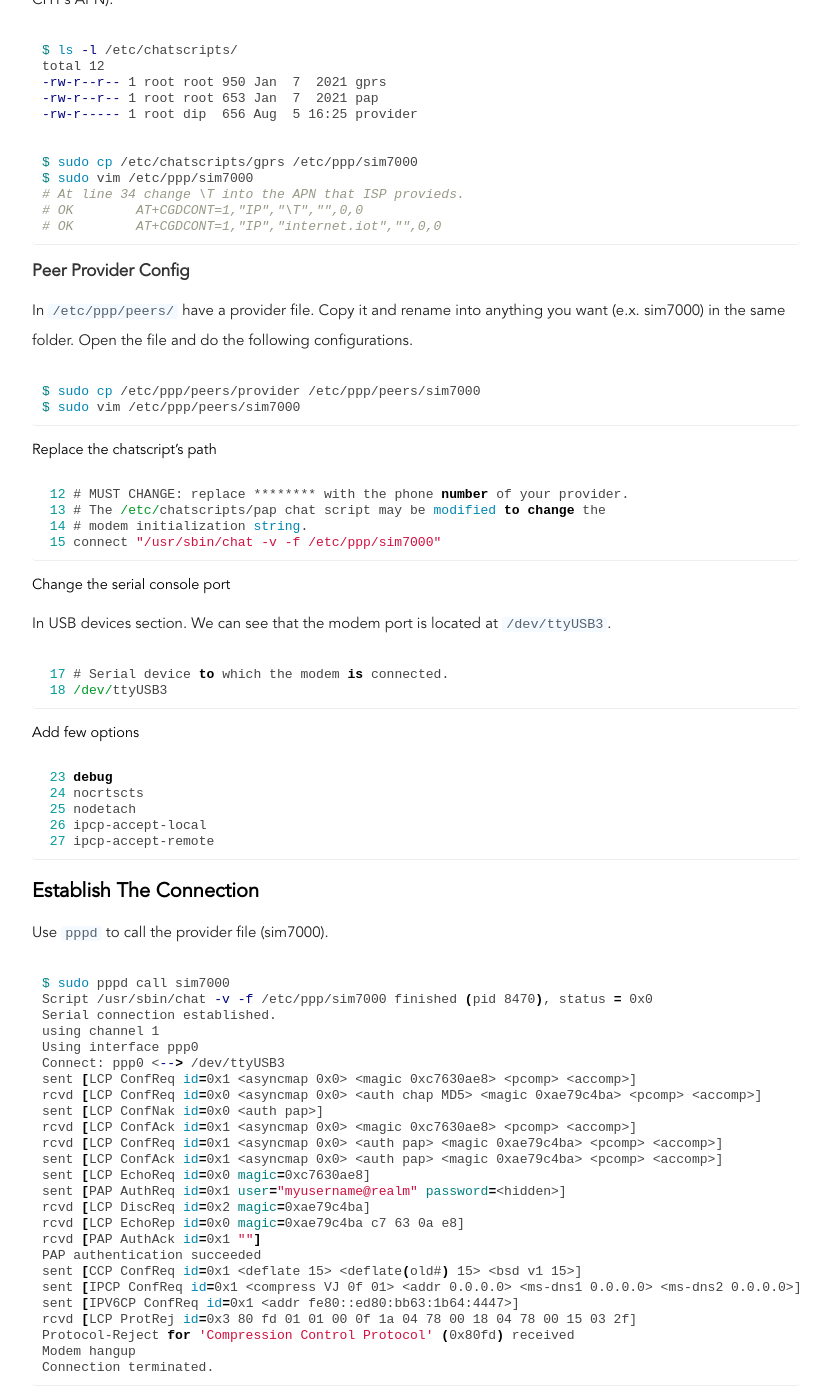
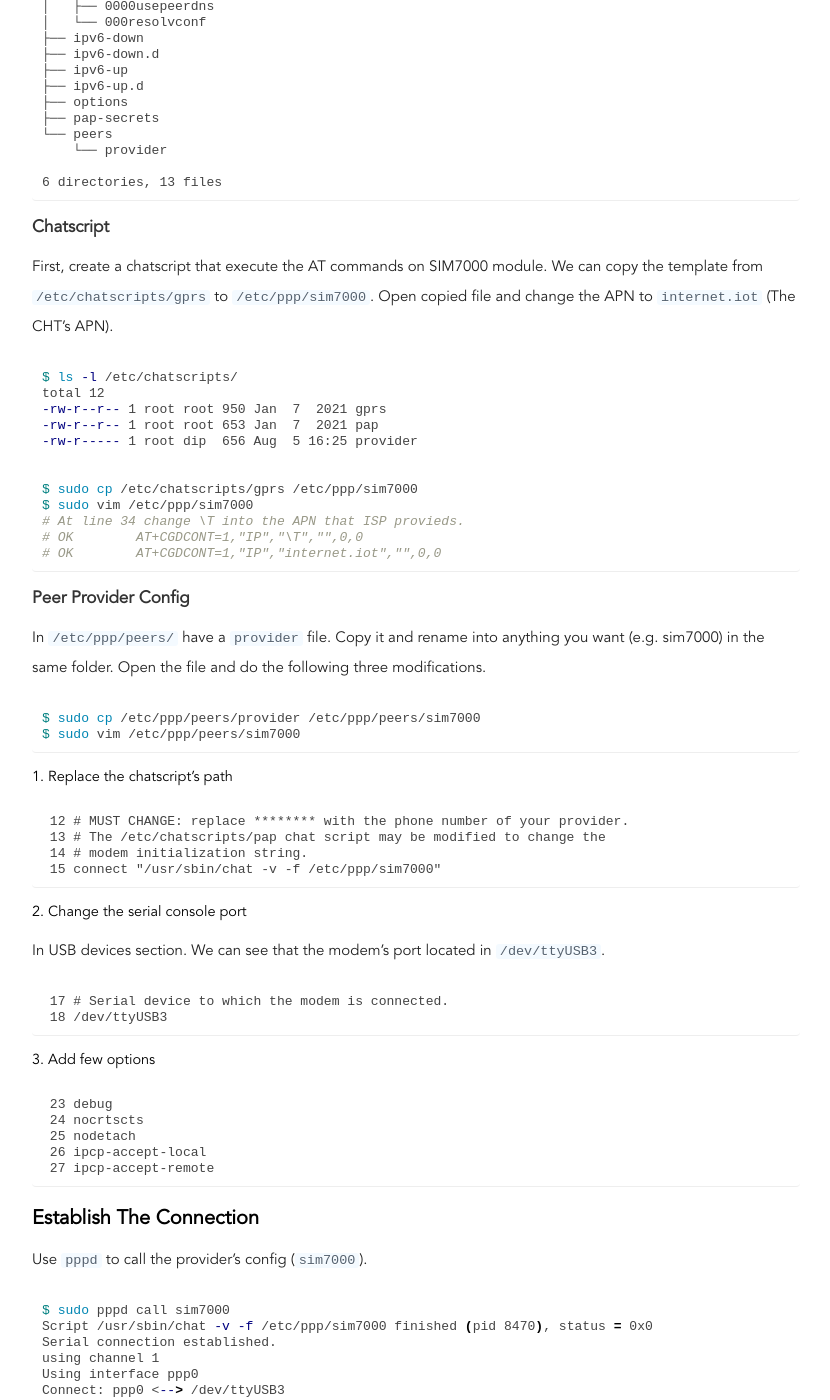
Before and after one commit to wilicw/wilicw.github.io, a Jekyll site: the page built from _posts/2022-08-02-Raspberry-pi-SIM7000-ppp-cht.md, in a window 1280 px wide and 1400 px high, scrolled down 2313 px. Shown: the whole window, without its empty margins (224-1054 px from the left). Built offline with Jekyll 4.4.1, drawn with Linux system fonts in a browser that asks for light colours; comment, search, counter and statistics services are not loaded; some of the changed text lies outside the part shown.

Commit message:
Grammar and pics

````diff
--- a/_posts/2022-08-02-Raspberry-pi-SIM7000-ppp-cht.md
+++ b/_posts/2022-08-02-Raspberry-pi-SIM7000-ppp-cht.md
@@ -6,6 +6,8 @@
 tags: [cat-m1, CHT, Raspberry Pi, iot, ppp, sim7000]
 comments: false
 ---
+
+![SIM7000C Module](../files/rasp/SIM7000C.jpg)
 
 # Devices & Software
 
@@ -75,9 +77,9 @@
 
 ## PPP Configuration
 
-When we want to establish a ppp connection. We need to create 2 config files, the chatscript and the peer provider file.
+When we want to establish a ppp connection. We need to create 2 config files, the chatscript and the peer provider's config.
 
-`/etc/ppp` directory's structure can observed via `tree` command.
+`/etc/ppp` directory's structure can observed using `tree` command, it contants interfaces and provider's configs.
 
 ```bash
 $ tree /etc/ppp
@@ -107,7 +109,7 @@
 
 ### Chatscript
 
-First, create a chatscript to communicate with the SIM7000 module. We can copy the template from `/etc/chatscripts/gprs` to `/etc/ppp/sim7000`. Open copied file and change the APN to `internet.iot` (The CHT's APN).
+First, create a chatscript that execute the AT commands on SIM7000 module. We can copy the template from `/etc/chatscripts/gprs` to `/etc/ppp/sim7000`. Open copied file and change the APN to `internet.iot` (The CHT's APN).
 
 ```bash
 $ ls -l /etc/chatscripts/
@@ -126,34 +128,34 @@
 
 ### Peer Provider Config
 
-In `/etc/ppp/peers/` have a provider file. Copy it and rename into anything you want (e.x. sim7000) in the same folder. Open the file and do the following configurations.
+In `/etc/ppp/peers/` have a `provider` file. Copy it and rename into anything you want (e.g. sim7000) in the same folder. Open the file and do the following three modifications.
 
 ```bash
 $ sudo cp /etc/ppp/peers/provider /etc/ppp/peers/sim7000
 $ sudo vim /etc/ppp/peers/sim7000
 ```
 
-#### Replace the chatscript's path
+#### 1. Replace the chatscript's path
 
-```vim
+```
  12 # MUST CHANGE: replace ******** with the phone number of your provider.
  13 # The /etc/chatscripts/pap chat script may be modified to change the
  14 # modem initialization string.
  15 connect "/usr/sbin/chat -v -f /etc/ppp/sim7000"
 ```
 
-#### Change the serial console port
+#### 2. Change the serial console port
 
-In USB devices section. We can see that the modem port is located at `/dev/ttyUSB3`.
+In USB devices section. We can see that the modem's port located in `/dev/ttyUSB3`.
 
-```vim
+```
  17 # Serial device to which the modem is connected.
  18 /dev/ttyUSB3
 ```
 
-#### Add few options
+#### 3. Add few options
 
-```vim
+```
  23 debug
  24 nocrtscts
  25 nodetach
@@ -163,7 +165,7 @@
 
 ## Establish The Connection
 
-Use `pppd` to call the provider file (sim7000).
+Use `pppd` to call the provider's config  (`sim7000`).
 
 ```bash
 $ sudo pppd call sim7000
@@ -210,7 +212,7 @@
        valid_lft forever preferred_lft forever
 ```
 
-`ping` command specify the interface and send ICMP package. So we can use it to check our connection.
+But how can we actually know whether the IP can communicate with the public network? By simplify use `ping` command with `-I` argument with the interface name `ppp0`.
 
 ```bash
 $ ping -I ppp0 8.8.8.8 -c 4
@@ -227,11 +229,20 @@
 
 ## Systemd
 
+Now we want the connection automatically start when system startup. We can create a system daemon that dialing-up and log the debug information into the log file.
+
+```yaml
+```
+
+
+
 # To be continued...
 
 ---
 
 # Appendix
+
+This section have some scripts been mentioned earlier in this article.
 
 ## PPP
 
@@ -277,7 +288,7 @@
 CONNECT		""
 ```
 
-Provider config (`/etc/ppp/peers/sim7000`)
+Provider's config (`/etc/ppp/peers/sim7000`)
 
 ```
 # example configuration for a dialup connection authenticated with PAP or CHAP
````
Also changed, not shown: other parts of _posts/2022-08-02-Raspberry-pi-SIM7000-ppp-cht.md (+0 -2 lines), 1 other file.
